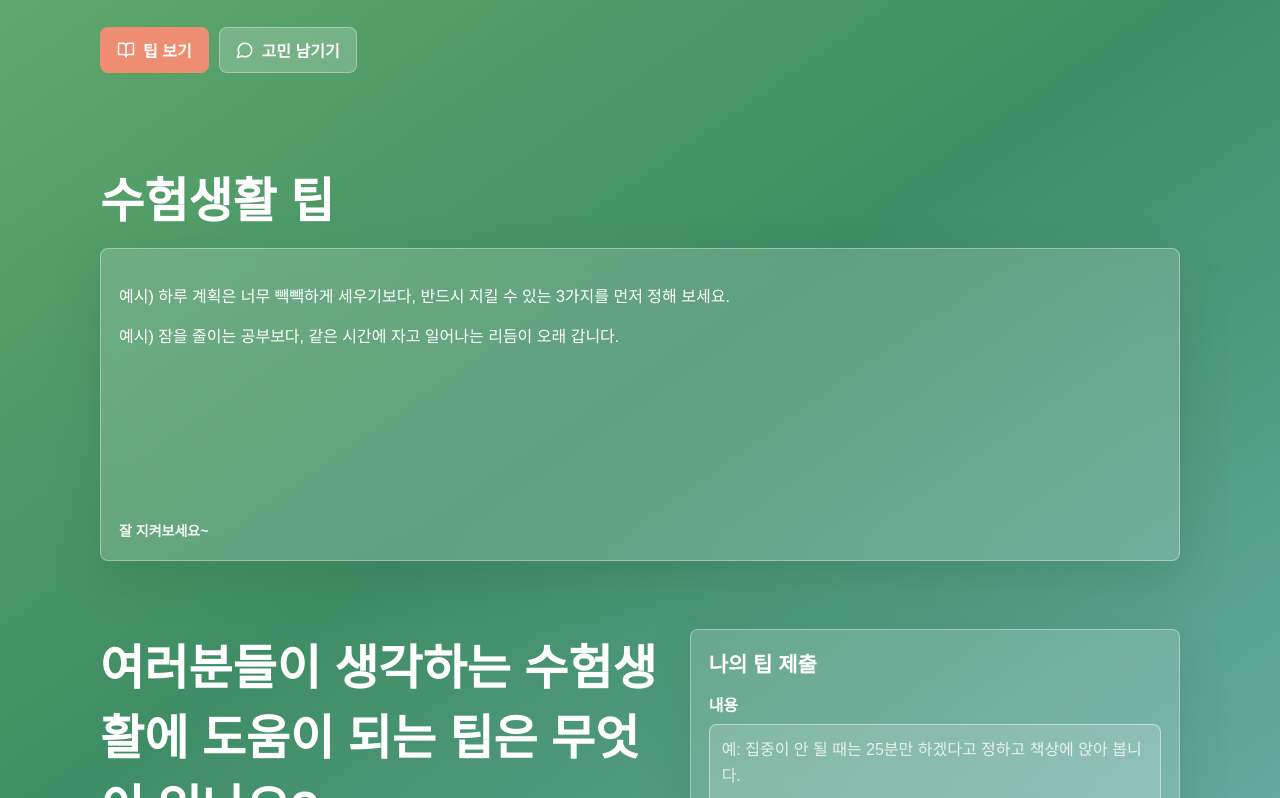
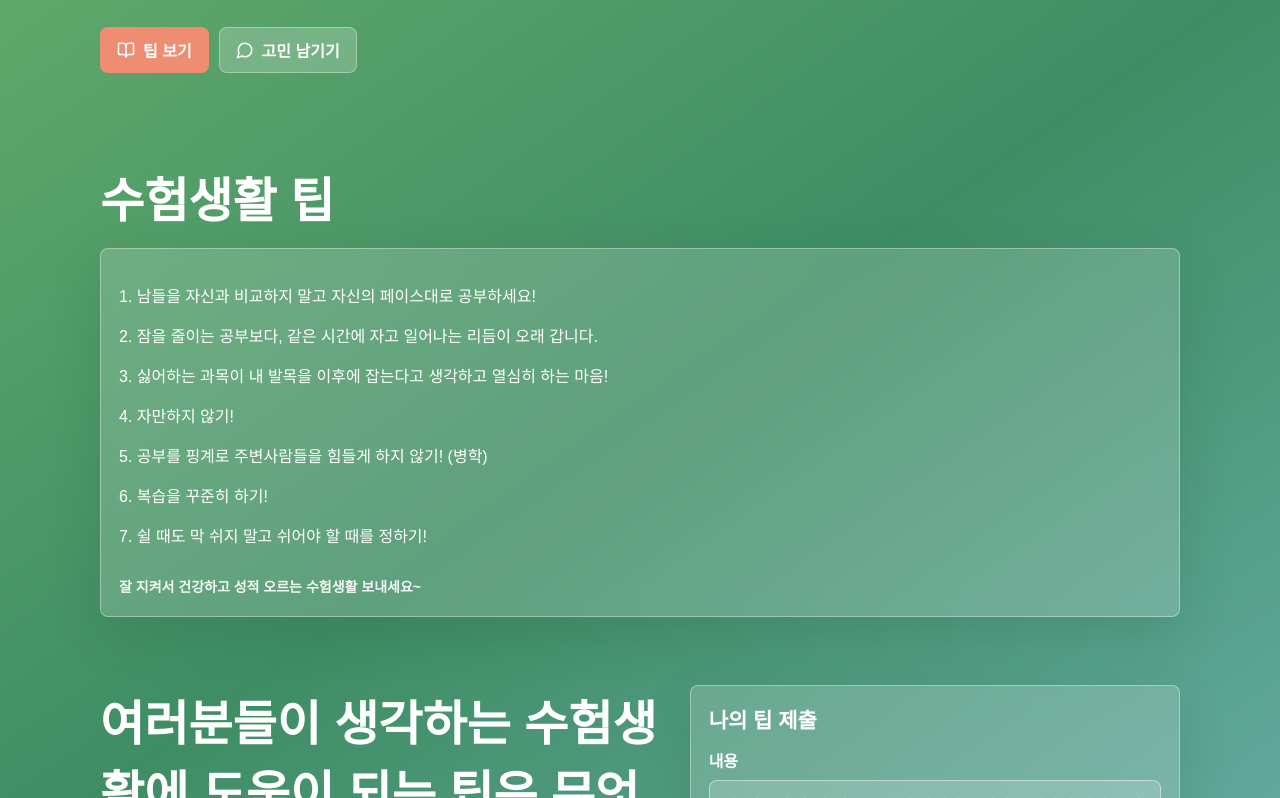
Before and after one commit to kseok72/websitevercel, a Next.js app: page / in a window 1280 px wide. Shown: the part 443-1241 px from the top of the page. Built offline with nearby package versions, Linux system fonts and the light colour scheme.

Commit message:
Update page.tsx

```diff
--- a/app/page.tsx
+++ b/app/page.tsx
@@ -49,16 +49,30 @@ export default function Home() {
 
       <div className="tip-editor">
         <p>
-          예시) 하루 계획은 너무 빽빽하게 세우기보다, 반드시 지킬 수 있는 3가지를 먼저 정해 보세요.
+          1. 남들을 자신과 비교하지 말고 자신의 페이스대로 공부하세요!
         </p>
-
         <p>
-          예시) 잠을 줄이는 공부보다, 같은 시간에 자고 일어나는 리듬이 오래 갑니다.
+          2. 잠을 줄이는 공부보다, 같은 시간에 자고 일어나는 리듬이 오래 갑니다.
+        </p>
+         <p>
+          3. 싫어하는 과목이 내 발목을 이후에 잡는다고 생각하고 열심히 하는 마음!
+        </p>
+         <p>
+          4. 자만하지 않기!
+        </p>
+         <p>
+          5. 공부를 핑계로 주변사람들을 힘들게 하지 않기! (병학)
+        </p>
+         <p>
+          6. 복습을 꾸준히 하기!
+        </p>
+         <p>
+          7. 쉴 때도 막 쉬지 말고 쉬어야 할 때를 정하기!
         </p>
       </div>
 
       <p className="hint">
-        잘 지켜보세요~
+        잘 지켜서 건강하고 성적 오르는 수험생활 보내세요~
       </p>
     </div>
   </div>
```
